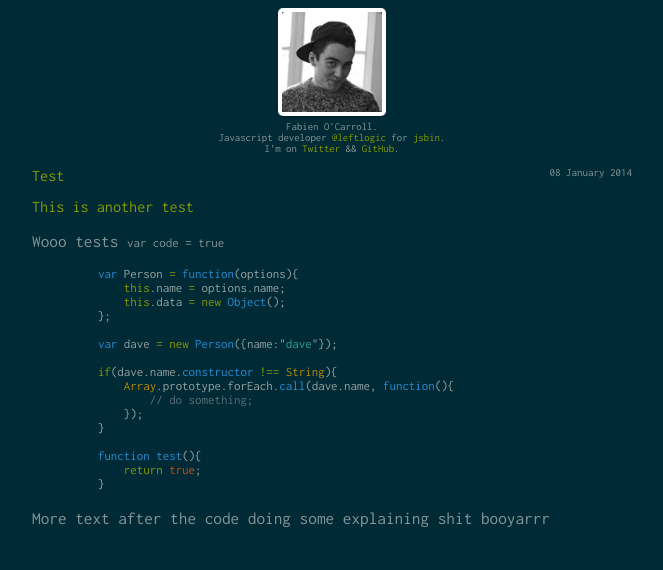
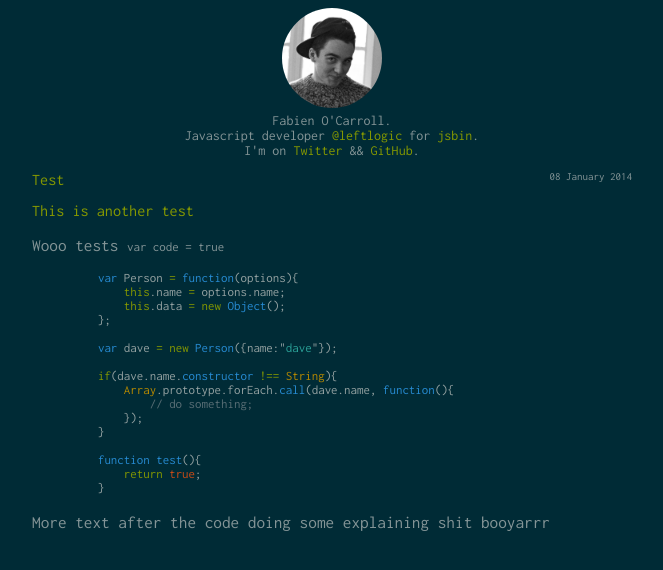
Before and after one commit to allouis/allouis.github.io, a Jekyll site: the page built from index.html, in a window 1280 px wide. Shown: the top 570 px of the page, without its empty margins (308-971 px from the left). Built offline with Jekyll 4.4.1, drawn with Linux system fonts in a browser that asks for light colours; Markdown is read by kramdown in place of the engine named in the settings; the list of posts is cut into pages by our own code.

Commit message:
Restylign header image

```diff
--- a/css/main.css
+++ b/css/main.css
@@ -10,24 +10,20 @@ h1,h2,h3,h4,h5,h6 {
 }
 .image-holder {
     margin:0px auto 5px;
-    border: 4px solid rgb(255,255,255);
-    border-radius:5px;
-    -webkit-box-shadow: 0 1px 1px rgba(0,0,0,0.25);
-    box-shadow: 0 1px 1px rgba(0,0,0,0.25);
     width:100px;
     height:100px;
     display:block;
 }
 
 .image-holder img {
-    border-radius:3px;
+    border-radius:50px;
     width:100%;
 }
 
 header p {
     margin:0px auto;
     text-align:center;
-    text-size:1.3em;
+    font-size:1.3em;
 }
 
 a {
```
